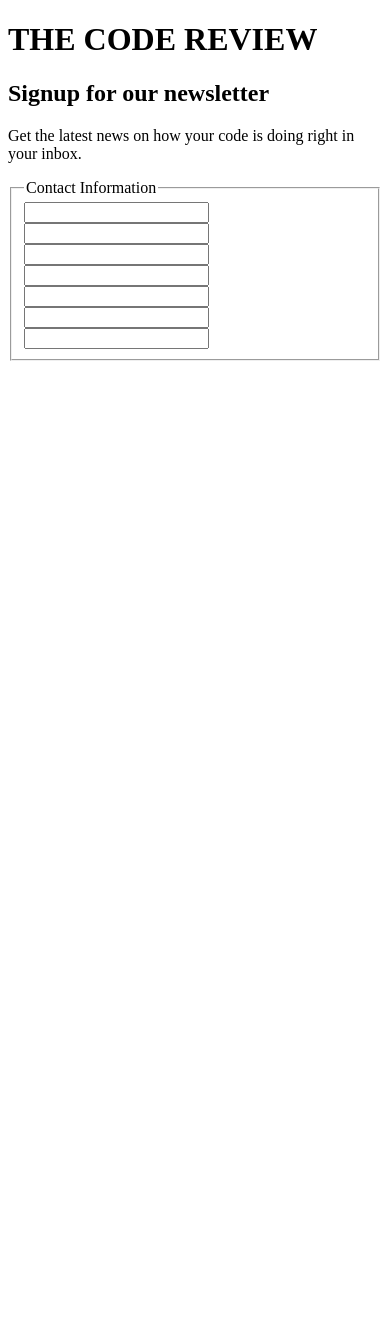
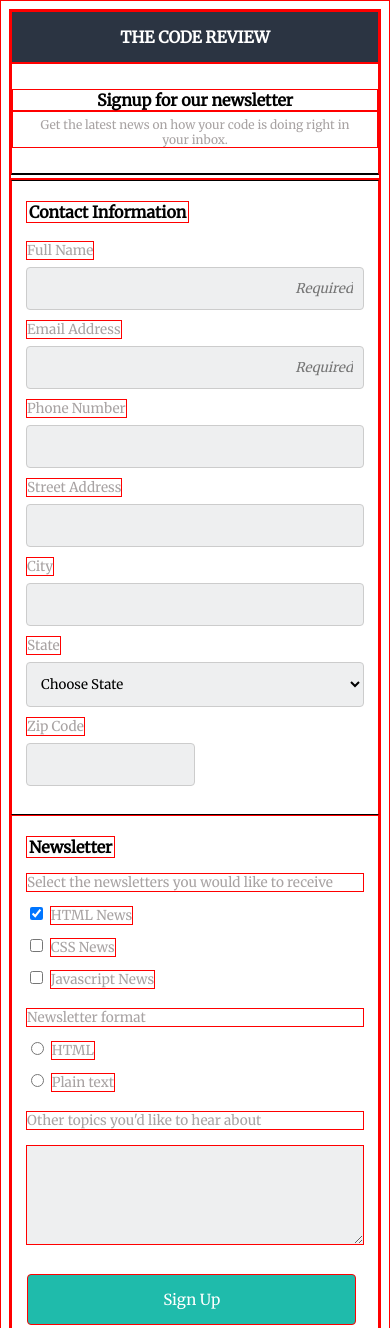
Before and after one commit to Alva1229/TechdegreeProject-3, a plain HTML site: page index.html in a window 390 px wide. Shown: the top 1328 px of the page. Before the commit the page ends 844 px from the top, so only its background shows below. Drawn offline with Linux system fonts and the light colour scheme.

Commit message:
Mobile Version

```diff
--- a/css/styles.css
+++ b/css/styles.css
@@ -1,5 +1,124 @@
 /*GLOBAL STYLES*/
 * {
   box-sizing: border-box;
- /*border: 1px solid red;*/
+  font-family: 'Merriweather' , serif;
+ border: 1px solid red;
 }
+/*BASE STYLES*/
+header {
+  text-align: center;
+}
+h4 {
+  margin: 0;
+}
+.main-headline {
+  margin: 0;
+  padding-top: 15px;
+  padding-bottom: 15px;
+  color: white;
+  background-color: rgb(43, 52, 66);
+}
+p {
+  margin: 0;
+}
+header {
+  padding-bottom: 3px;
+}
+fieldset {
+  border: none;
+}
+legend {
+  font-weight: bold;
+  margin-bottom: 10px;
+}
+label {
+  color: rgb(168, 163, 163);
+  font-size: .85em;
+}
+input[type=text],
+input[type=email],
+input[type=telephone],
+select {
+  width: 100%;
+  padding: 12px 10px;
+  margin: 8px 0;
+  display: inline-block;
+  border: 1px solid #ccc;
+  background-color: #eeeff0;
+  border-radius: 4px;
+  box-sizing: border-box;
+  outline: none;
+}
+input[type=text]:focus,
+input[type=email]:focus,
+input[type=telephone]:focus   {
+  border: 2px solid #555;
+  outline: none;
+}
+input[type=checkbox] {
+ margin-top: 15px;
+}
+input[type=radio] {
+  margin-top: 15px;
+ }
+ input[name=zipcode] {
+  width: 50%;
+ }
+ input[placeholder=Required] {
+  text-align: right;
+  font-style: italic;
+ }
+ input[type=submit] {
+  margin: 15px;
+  padding: 15px 10px;
+  width:  90%;
+  font-size: .95em;
+  background-color: rgb(31, 187, 171);
+  color: white;
+  border-radius: 4px;
+ }
+.nletter-format {
+  margin-top: 20px;
+}
+textarea {
+  margin-top: 15px;
+  width: 100%;
+  height: 100px;
+  background-color: #eeeff0;
+  outline: none;
+}
+footer {
+  text-align: center;
+  color: rgb(168, 163, 163);
+  padding-top: 10px;
+  padding-bottom: 150px;
+  font-style: italic;
+  font-size: .85em;
+}
+/*CONTAINER STYLES*/
+.hdrpromo {
+  padding-top: 25px;
+  padding-bottom: 25px;
+  border-bottom: 2px solid #000000;
+}
+.hdrpromo p {
+  font-size: .75em;
+  padding-top: 5px;
+  padding-left: 15px;
+  padding-right: 15px;
+  color: rgb(168, 163, 163);
+}
+.contact-container {
+  padding-top: 20px;
+  padding-bottom: 10px;
+  border-top: 1px solid #000000;
+  border-bottom: 1px solid #000000;
+}
+.newsletter-container {
+  padding-top: 20px;
+}
+.newsletter-container p{
+  font-size: .85em;
+  color: rgb(168, 163, 163);
+}
+/*MEDIA QUERIES*/
--- a/index.html
+++ b/index.html
@@ -5,25 +5,69 @@
     <meta http-equiv="X-UA-Compatible" content="IE=edge">
     <title>Responsive Form</title>
     <meta name="viewport" content="width=device-width, initial-scale=1">
+    <link href="https://fonts.googleapis.com/css?family=Merriweather" rel="stylesheet">
     <link rel="stylesheet" type="text/css" media="screen" href="css/styles.css" />
 </head>
 <body>
     <header>
-        <h1>THE CODE REVIEW</h1>
-        <h2>Signup for our newsletter</h2>
+        <h4 class="main-headline">THE CODE REVIEW</h4>
+        <div class="hdrpromo">
+            <h4>Signup for our newsletter</h4>
             <p>Get the latest news on how your code is doing right in your inbox.</p>
+        </div>
     </header>
     <form>
+        <div class="contact-container">
             <fieldset>
                 <legend>Contact Information</legend>
-            <input type="text" id="fullName" name="name"/><br />
-            <input type="email" id="emailAddress" name="email"/><br />
+                <label for="fullName">Full Name</label><br />
+                <input type="text" id="fullName" name="name" placeholder="Required"/><br />
+                <label for="emailAddress">Email Address</label><br />
+                <input type="email" id="emailAddress" name="email" placeholder="Required"/><br />
+                <label for="telephone">Phone Number</label><br />
                 <input type="telephone" id="telephone" name="phone"/><br />
+                <label for="streetAddress">Street Address</label><br />
                 <input type="text" id="streetAddress" name="address"/><br />
+                <label for="city">City</label><br />
                 <input type="text" id="city" name="city"/><br />
-            <input type="text" id="state" name="state"/><br />
+                <label for="state">State</label><br />
+                <select id="state" name="state">
+                    <option value="" disabled selected>Choose State</option>
+                    <option>California</option>
+                    <option>New York</option>
+                    <option>Nevada</option>
+                    <option>Washignton</option>
+                    <option>Florida</option>
+                </select><br />
+                <label for="zipcode">Zip Code</label><br />
                 <input type="text" id="zipcode" name="zipcode"/>
             </fieldset>
+        </div>
+        <div class="newsletter-container">
+            <fieldset>
+                <legend>Newsletter</legend>
+                <p>Select the newsletters you would like to receive</p>
+                <input type="checkbox" id="htmlbox" name="computerskills" checked="checked"/>
+                <label for="htmlbox">HTML News</label>
+                <br />
+                <input type="checkbox" id="cssbox" name="computerskills"/>
+                <label for="cssbox">CSS News</label>
+                <br />
+                <input type="checkbox" id="jsbox" name="computerskills"/>
+                <label for="jsbox">Javascript News</label>
+                <p class="nletter-format">Newsletter format</p>
+                <input type="radio" name="flavor" id="htmlbtn" value="htmlbtn" />
+                <label for="htmlbtn">HTML</label><br/>
+                <input type="radio" name="flavor" id="txtbtn" value="txtbtn" />
+                <label for="txtbtn">Plain text</label>
+                <p class="nletter-format">Other topics you'd like to hear about</p>
+                <textarea id="txtarea" name="txtarea"></textarea>
+            </fieldset>
+        <input type="submit" value="Sign Up"></input>
+    </div>
     </form>
+    <footer>
+        Copyright The Code Review
+    </footer>
 </body>
 </html>
```
Lines whose indentation alone changed are shown as unchanged.
